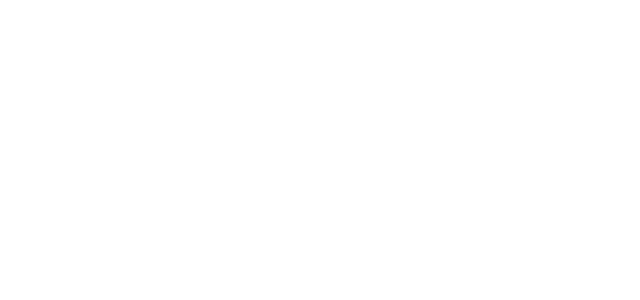
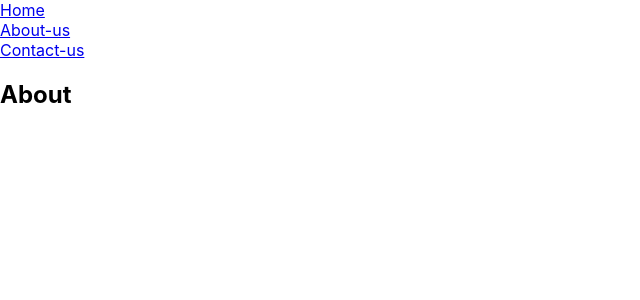
Before and after one commit to CodeHero-Lk/CodeHero-Website, a React (Create React App) app: page /About in a window 1280 px wide. Before the commit this address had no page. Shown: the top 300 px of the page, without its empty margins (0-640 px from the left). Built offline with nearby package versions, Linux system fonts and the light colour scheme.

Commit message:
setup pages

```diff
--- a/package.json
+++ b/package.json
@@ -11,9 +11,10 @@
     "@types/react": "^17.0.34",
     "@types/react-dom": "^17.0.11",
     "@types/react-router-dom": "^5.3.2",
+    "install": "^0.13.0",
     "react": "^17.0.2",
     "react-dom": "^17.0.2",
-    "react-router-dom": "^6.0.1",
+    "react-router-dom": "^6.0.2",
     "react-scripts": "4.0.3",
     "typescript": "^4.4.4",
     "web-vitals": "^1.1.2"
--- a/src/App.tsx
+++ b/src/App.tsx
@@ -1,13 +1,19 @@
 import React from "react";
-import { Routes as Switch, Route } from "react-router-dom";
+import { Routes, Route } from "react-router-dom";
 import Home from "./pages/Home";
+import About from "./pages/About";
+import Contact from "./pages/Contact";
+import Navbar from "./Components/Navbar";
 
 const App = () => {
   return (
     <>
-      <Switch>
+      <Navbar />
+      <Routes>
         <Route path="/" element={<Home />} />
-      </Switch>
+        <Route path="/About" element={<About />} />
+        <Route path="/Contact" element={<Contact />} />
+      </Routes>
     </>
   );
 };
--- /dev/null
+++ b/src/Components/Navbar.tsx
@@ -0,0 +1,15 @@
+import React from "react";
+import { Link } from "react-router-dom";
+import "./navbar.css";
+
+const Navbar = () => {
+  return (
+    <div>
+      <Link to="/">Home</Link> <br />
+      <Link to="/About">About-us</Link> <br />
+      <Link to="/Contact">Contact-us</Link> <br />
+    </div>
+  );
+};
+
+export default Navbar;
--- a/src/index.tsx
+++ b/src/index.tsx
@@ -14,7 +14,4 @@
   document.getElementById("root")
 );
 
-// If you want to start measuring performance in your app, pass a function
-// to log results (for example: reportWebVitals(console.log))
-// or send to an analytics endpoint. Learn more: https://bit.ly/CRA-vitals
 reportWebVitals();
--- /dev/null
+++ b/src/pages/About.tsx
@@ -0,0 +1,11 @@
+import React from "react";
+
+const About = () => {
+  return (
+    <div>
+      <h2>About</h2>
+    </div>
+  );
+};
+
+export default About;
--- /dev/null
+++ b/src/pages/Contact.tsx
@@ -0,0 +1,11 @@
+import React from "react";
+
+const Contact = () => {
+  return (
+    <div>
+      <h2>Contact</h2>
+    </div>
+  );
+};
+
+export default Contact;
--- a/src/pages/Home.tsx
+++ b/src/pages/Home.tsx
@@ -8,7 +8,11 @@
       console.log(questions);
     });
   }, []);
-  return <div>Home</div>;
+  return (
+    <div>
+      <h2>Home</h2>
+    </div>
+  );
 };
 
 export default Home;
```
Also changed, not shown: .eslintrc.json, src/Components/navbar.css (added), 1 other file (tests, documents, lock files or other folders).
